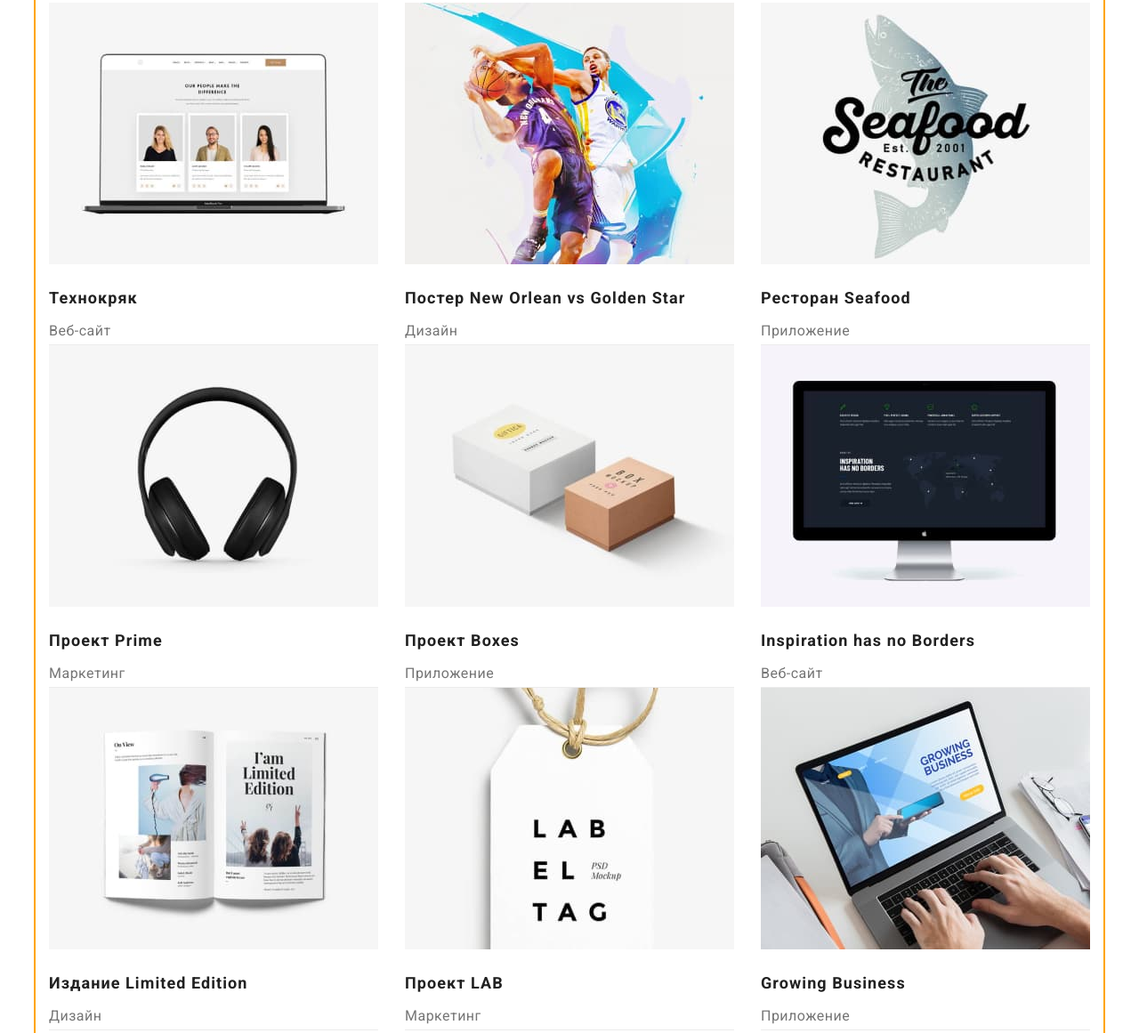
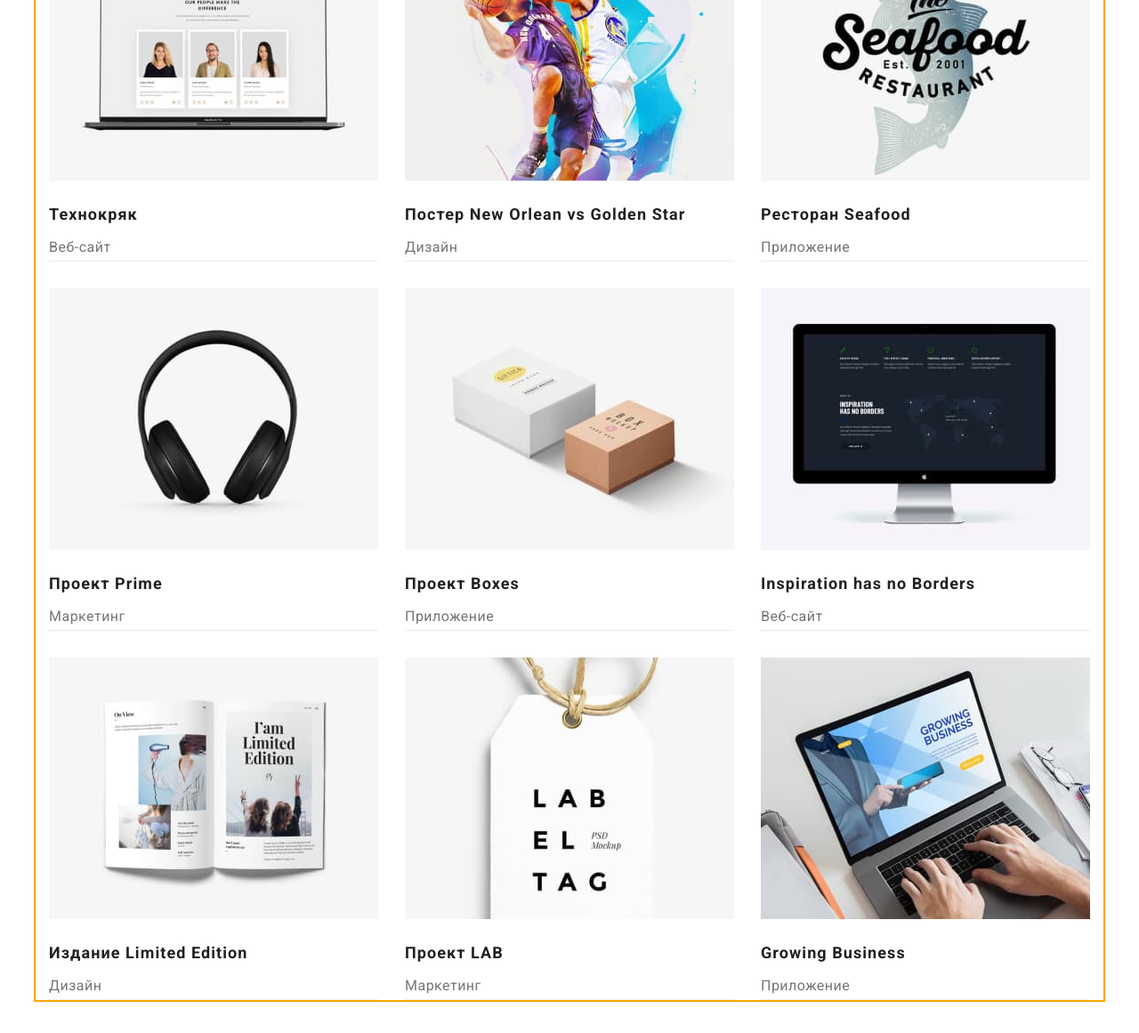
Before and after one commit to Svieshnikova/goit-markup-hw-03, a plain HTML site: page portfolio.html in a window 1280 px wide. Shown: the part 332-1493 px from the top of the page at 89% size. Drawn offline with nearby package versions, Linux system fonts and the light colour scheme.

Commit message:
исправление ошибок

```diff
--- a/css/styles.css
+++ b/css/styles.css
@@ -314,13 +314,16 @@ img {
 .servis-list {
   display: flex;
   flex-wrap: wrap;
-  margin-right: -30px;
 }
 .servis-item {
-  flex-basis: calc(100% / 3 - 30px);
+  flex-basis: calc(100% / 3 - 60px);
+}
+.servis-item:not(:nth-child(3n)) {
   margin-right: 30px;
 }
-
+.servis-item:not(:nth-last-child(-n + 3)) {
+  margin-bottom: 30px;
+}
 .card {
   border-bottom: 1px solid #ececec;
 }
--- a/portfolio.html
+++ b/portfolio.html
@@ -30,7 +30,7 @@
         </div>
     </header>
     <main>
-        <section class="section buttons">
+        <section class="section portfolio">
 
 
 
@@ -47,7 +47,7 @@
 
 
 
-                 <section class="section servis">
+
 
             <ul class="list servis-list">
                 <li class="servis-item">
@@ -141,7 +141,7 @@
                    </div>
                 </li>
             </ul>
-            </section>
+
         </div>
 
             </section>
```
